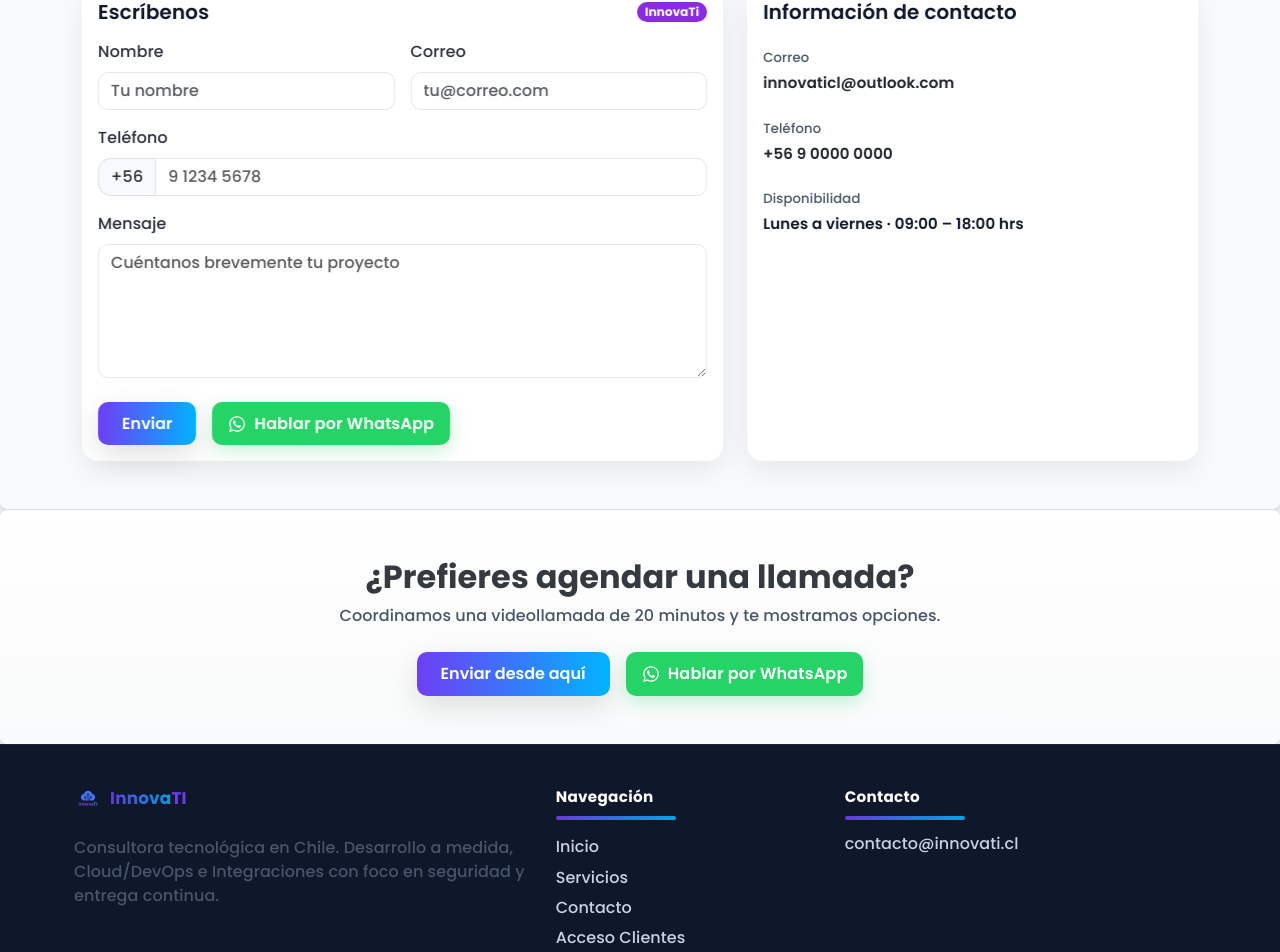
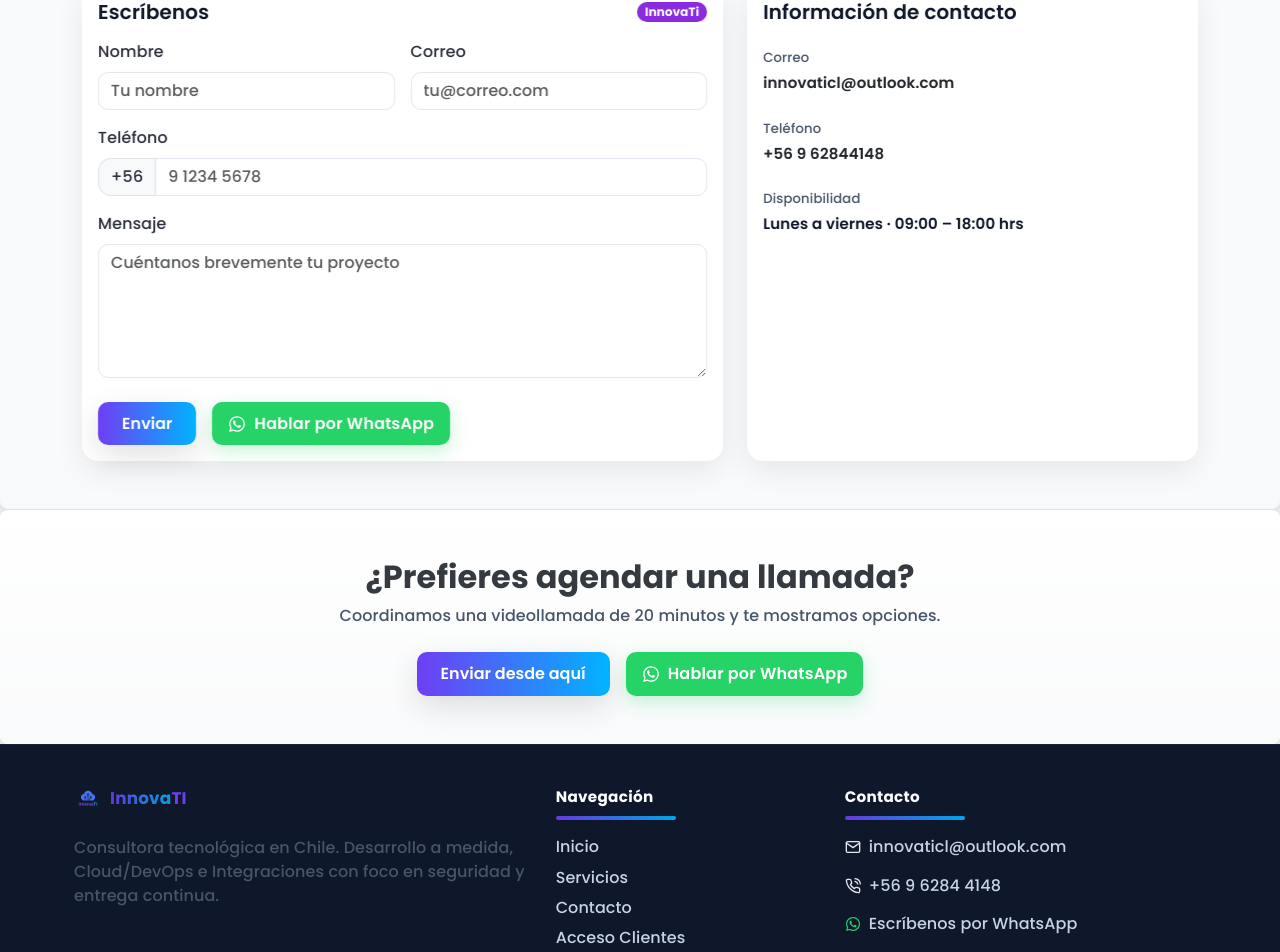
Before and after one commit to InnovaTICL/frontend-innovati, a React (Create React App) app: page /contacto in a window 1280 px wide. Shown: the part 325-1277 px from the top of the page. Built offline with nearby package versions, Linux system fonts and the light colour scheme.

Commit message:
actulizacion datos de contacto

```diff
--- a/src/components/Footer.js
+++ b/src/components/Footer.js
@@ -1,6 +1,8 @@
 import React from "react";
 import { Container, Row, Col, Nav } from "react-bootstrap";
 import { Link, NavLink } from "react-router-dom";
+import { FiPhoneCall, FiMail } from "react-icons/fi"; // 👈 nuevos íconos
+import { FaWhatsapp } from "react-icons/fa"; // 👈 ícono de WhatsApp
 import "../styles/footer.css";
 
 function Footer() {
@@ -13,14 +15,23 @@ function Footer() {
           <Row className="gy-4">
             {/* Marca + descripción */}
             <Col md={5}>
-              <Link to="/" className="brand d-inline-flex align-items-center gap-2 text-decoration-none">
-                <img src={process.env.PUBLIC_URL + "/logo.png"} alt="InnovaTI" height="28" />
+              <Link
+                to="/"
+                className="brand d-inline-flex align-items-center gap-2 text-decoration-none"
+              >
+                <img
+                  src={process.env.PUBLIC_URL + "/logo.png"}
+                  alt="InnovaTI"
+                  height="28"
+                />
                 <span className="brand-text">
-                  <span className="text-gradient">Innova</span><span className="brand-ti">TI</span>
+                  <span className="text-gradient">Innova</span>
+                  <span className="brand-ti">TI</span>
                 </span>
               </Link>
               <p className="mt-3 text-muted mb-0">
-                Consultora tecnológica en Chile. Desarrollo a medida, Cloud/DevOps e Integraciones con foco en seguridad y entrega continua.
+                Consultora tecnológica en Chile. Desarrollo a medida, Cloud/DevOps
+                e Integraciones con foco en seguridad y entrega continua.
               </p>
             </Col>
 
@@ -28,10 +39,22 @@ function Footer() {
             <Col md={4} lg={3}>
               <h6 className="section-title">Navegación</h6>
               <Nav className="flex-column">
-                <Nav.Link as={NavLink} to="/" end className="footer-link">Inicio</Nav.Link>
-                <Nav.Link as={NavLink} to="/servicios" className="footer-link">Servicios</Nav.Link>
-                <Nav.Link as={NavLink} to="/contacto" className="footer-link">Contacto</Nav.Link>
-                <Nav.Link as={NavLink} to="/cliente/login" className="footer-link">Acceso Clientes</Nav.Link>
+                <Nav.Link as={NavLink} to="/" end className="footer-link">
+                  Inicio
+                </Nav.Link>
+                <Nav.Link as={NavLink} to="/servicios" className="footer-link">
+                  Servicios
+                </Nav.Link>
+                <Nav.Link as={NavLink} to="/contacto" className="footer-link">
+                  Contacto
+                </Nav.Link>
+                <Nav.Link
+                  as={NavLink}
+                  to="/cliente/login"
+                  className="footer-link"
+                >
+                  Acceso Clientes
+                </Nav.Link>
               </Nav>
             </Col>
 
@@ -39,16 +62,41 @@ function Footer() {
             <Col md={3} lg={4}>
               <h6 className="section-title">Contacto</h6>
               <ul className="list-unstyled mb-0">
-                <li className="mb-2">
-                  <a href="mailto:contacto@innovati.cl" className="footer-link">contacto@innovati.cl</a>
+                {/* Correo */}
+                <li className="mb-2 d-flex align-items-center gap-2">
+                  <FiMail size={16} />
+                  <a
+                    href="mailto:innovaticl@outlook.com"
+                    className="footer-link"
+                  >
+                    innovaticl@outlook.com
+                  </a>
                 </li>
-                {/* Si quiere, active teléfono o WhatsApp: */}
-                {/* <li className="mb-2"><a href="tel:+569XXXXXXXX" className="footer-link">+56 9 XXXX XXXX</a></li> */}
+
+                {/* Teléfono */}
+                <li className="mb-2 d-flex align-items-center gap-2">
+                  <FiPhoneCall size={16} />
+                  <a href="tel:+56962844148" className="footer-link">
+                    +56 9 6284 4148
+                  </a>
+                </li>
+
+                {/* WhatsApp */}
+                <li className="mb-2 d-flex align-items-center gap-2">
+                  <FaWhatsapp size={16} color="#25D366" />
+                  <a
+                    href="https://wa.me/56962844148"
+                    target="_blank"
+                    rel="noopener noreferrer"
+                    className="footer-link"
+                  >
+                    Escríbenos por WhatsApp
+                  </a>
+                </li>
               </ul>
+
               <div className="mt-3 d-flex gap-2">
-                {/* Espacio para redes si las desea más adelante */}
-                {/* <a href="#" className="chip">LinkedIn</a>
-                <a href="#" className="chip">GitHub</a> */}
+                {/* Espacio reservado para redes sociales futuras */}
               </div>
             </Col>
           </Row>
@@ -58,10 +106,16 @@ function Footer() {
       {/* Barra inferior */}
       <div className="footer-bottom">
         <Container className="footer-wrap d-flex flex-column flex-md-row justify-content-between align-items-center gap-2">
-          <small className="text-muted">© {year} InnovaTi. Todos los derechos reservados.</small>
+          <small className="text-muted">
+            © {year} InnovaTi. Todos los derechos reservados.
+          </small>
           <div className="d-flex align-items-center gap-3">
-            <Link to="/terminos" className="footer-link small">Términos</Link>
-            <Link to="/privacidad" className="footer-link small">Privacidad</Link>
+            <Link to="/terminos" className="footer-link small">
+              Términos
+            </Link>
+            <Link to="/privacidad" className="footer-link small">
+              Privacidad
+            </Link>
           </div>
         </Container>
       </div>
--- a/src/pages/Contacto.js
+++ b/src/pages/Contacto.js
@@ -17,7 +17,7 @@ import AOS from "aos";
 import "aos/dist/aos.css";
 import "../styles/contacto.css";
 
-const WHATSAPP_NUMBER = "+56900000000";
+const WHATSAPP_NUMBER = "+56962844148";
 
 function Contacto() {
   const [nombre, setNombre] = useState("");
@@ -238,10 +238,10 @@ function Contacto() {
                       <div className="d-flex flex-column">
                         <span className="text-muted small mb-1">Teléfono</span>
                         <a
-                          href="tel:+56900000000"
+                          href="tel:+56962844148"
                           className="fw-semibold text-dark text-decoration-none"
                         >
-                          +56 9 0000 0000
+                          +56 9 62844148
                         </a>
                       </div>
                     </ListGroup.Item>
```
